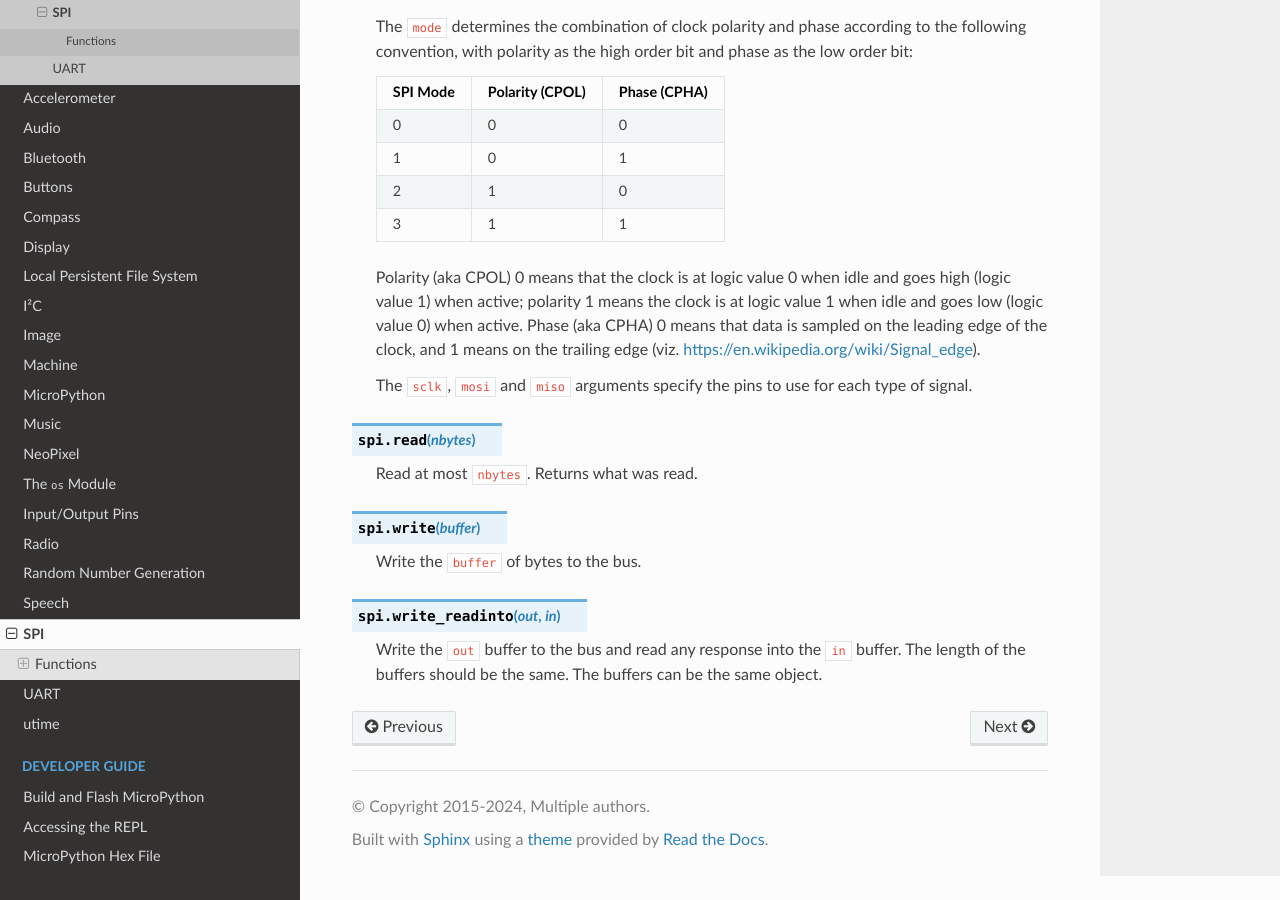
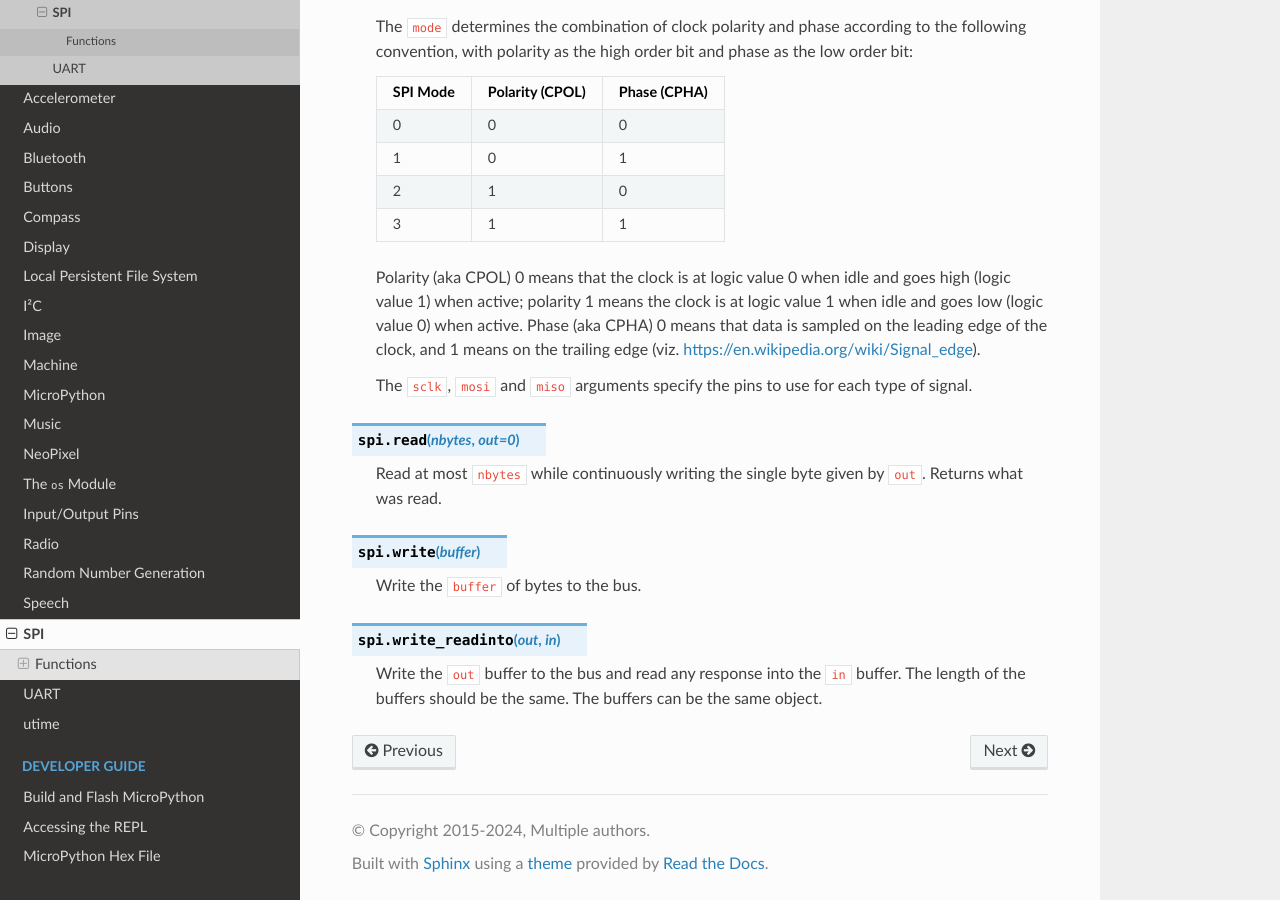
Before and after one commit to bbcmicrobit/micropython, a Sphinx documentation site: the page built from docs/spi.rst, in a window 1280 px wide and 900 px high, scrolled down 592 px. Built offline with Sphinx 7.4.7 and the Read the Docs theme 2.0.0, drawn with Linux system fonts in a browser that asks for light colours.

Commit message:
docs: Add spi.read() second argument. (#805)

```diff
--- a/docs/spi.rst
+++ b/docs/spi.rst
@@ -53,9 +53,10 @@ Functions
     The ``sclk``, ``mosi`` and ``miso`` arguments specify the pins to use for
     each type of signal.
 
-.. method:: spi.read(nbytes)
+.. method:: spi.read(nbytes, out=0)
 
-   Read at most ``nbytes``. Returns what was read.
+   Read at most ``nbytes`` while continuously writing the single byte given by
+   ``out``. Returns what was read.
 
 .. method:: spi.write(buffer)
 
```
